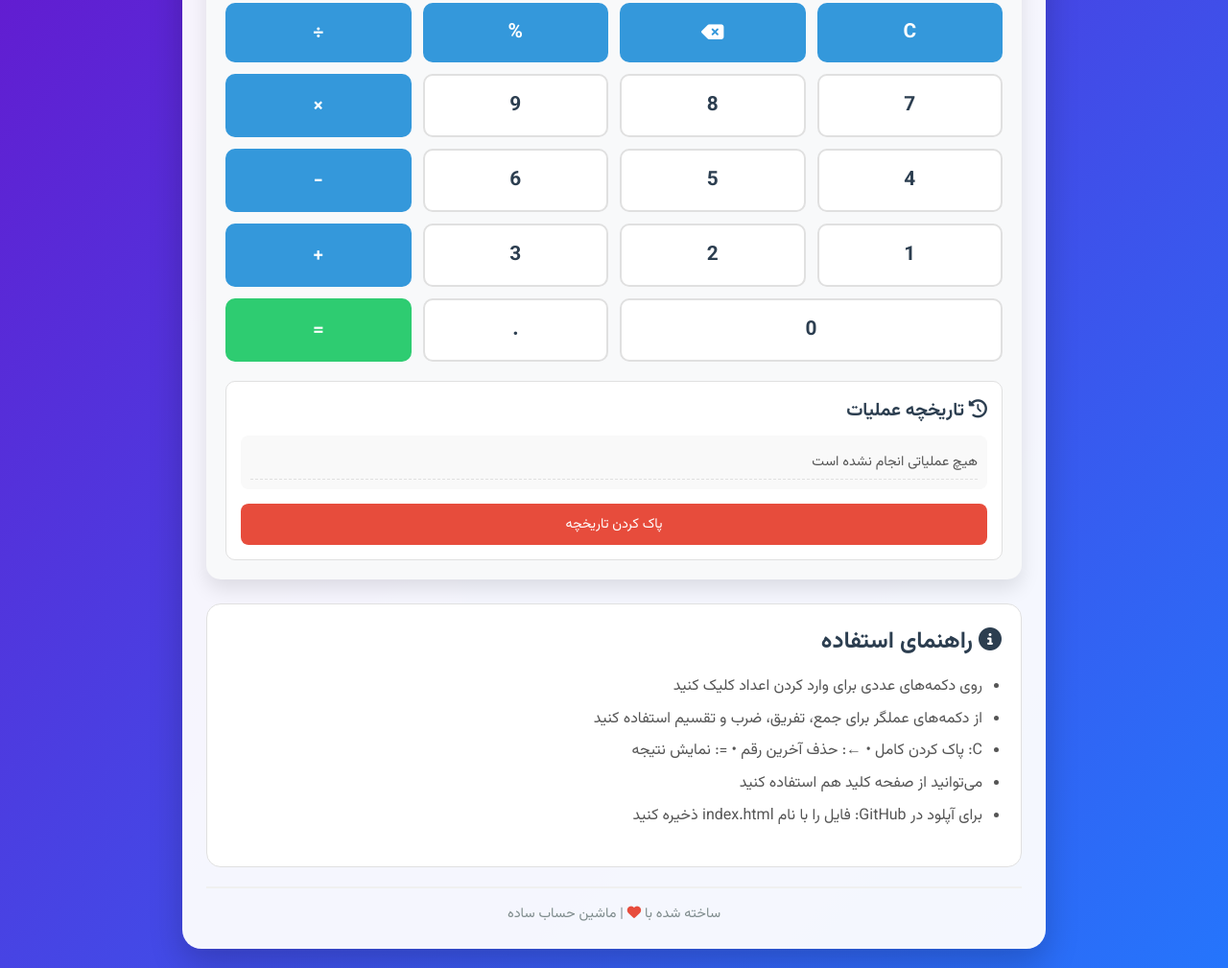
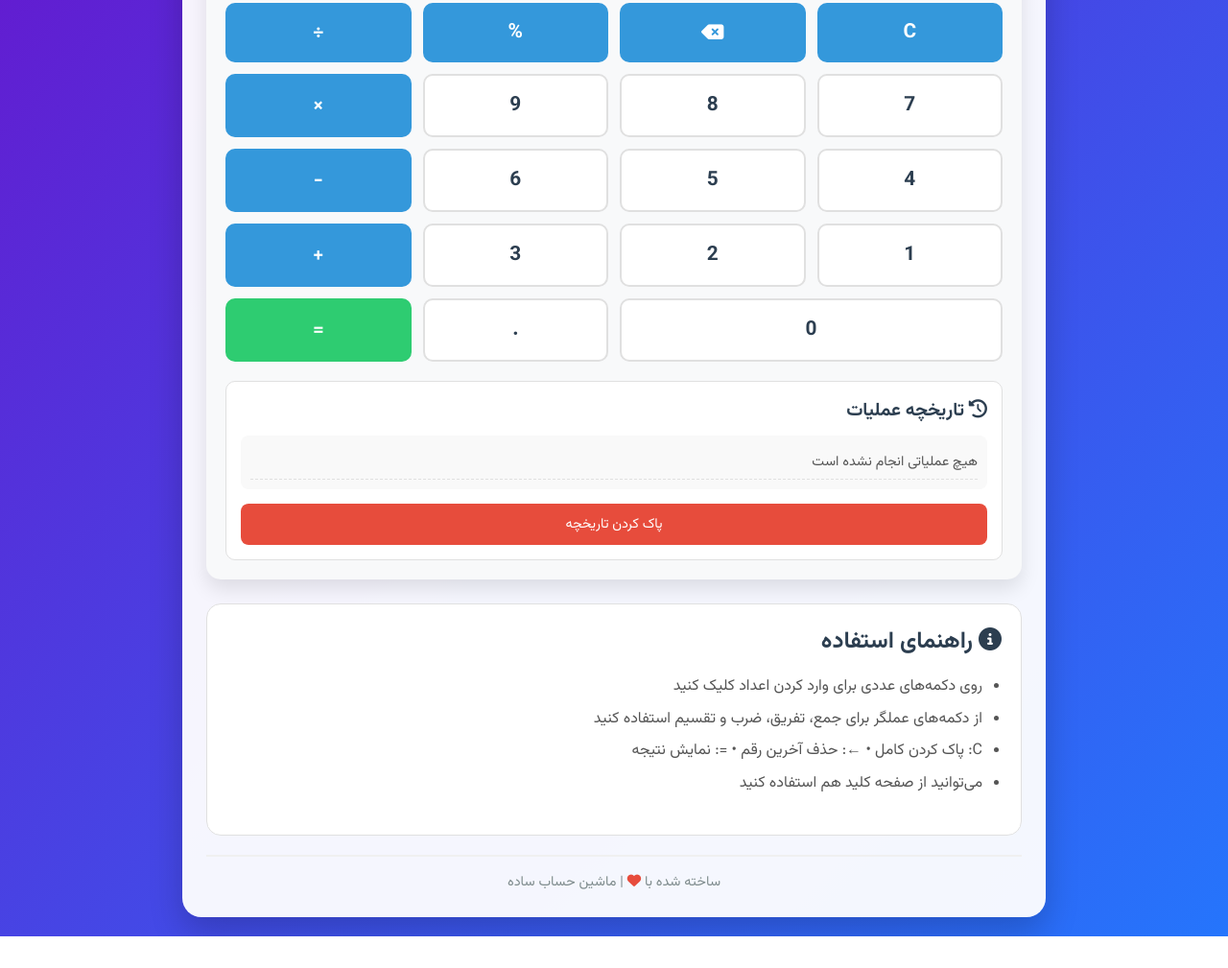
Before and after one commit to aryoxplays/Simple-calculator, a plain HTML site: page Index.html in a window 1280 px wide. Shown: the part 316-1325 px from the top of the page at 96% size. After the commit the page ends 1292 px from the top, so only its background shows below. Drawn offline with Linux system fonts and the light colour scheme.

Commit message:
Index.html

```diff
--- a/Index.html
+++ b/Index.html
@@ -282,7 +282,6 @@
                     <li>از دکمه‌های عملگر برای جمع، تفریق، ضرب و تقسیم استفاده کنید</li>
                     <li>C: پاک کردن کامل • ←: حذف آخرین رقم • =: نمایش نتیجه</li>
                     <li>می‌توانید از صفحه کلید هم استفاده کنید</li>
-                    <li>برای آپلود در GitHub: فایل را با نام index.html ذخیره کنید</li>
                 </ul>
             </div>
         </main>
```
